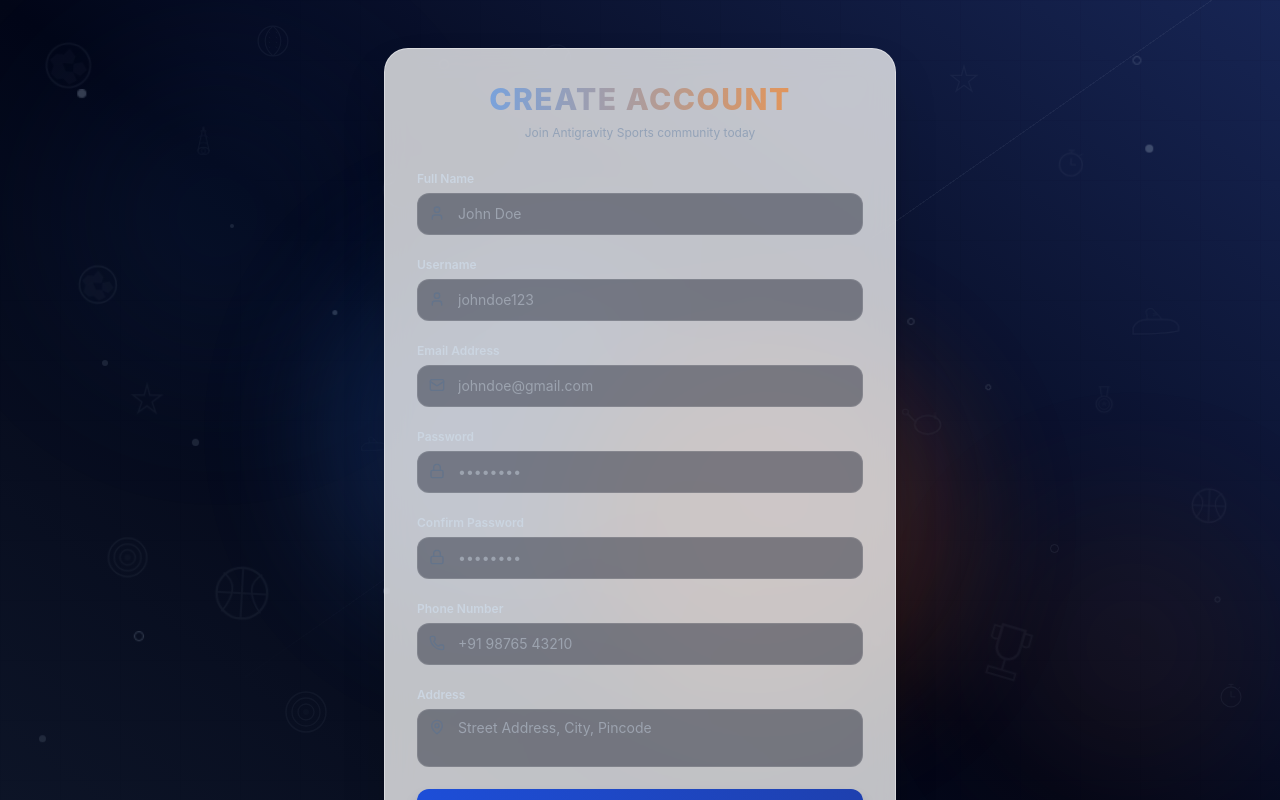
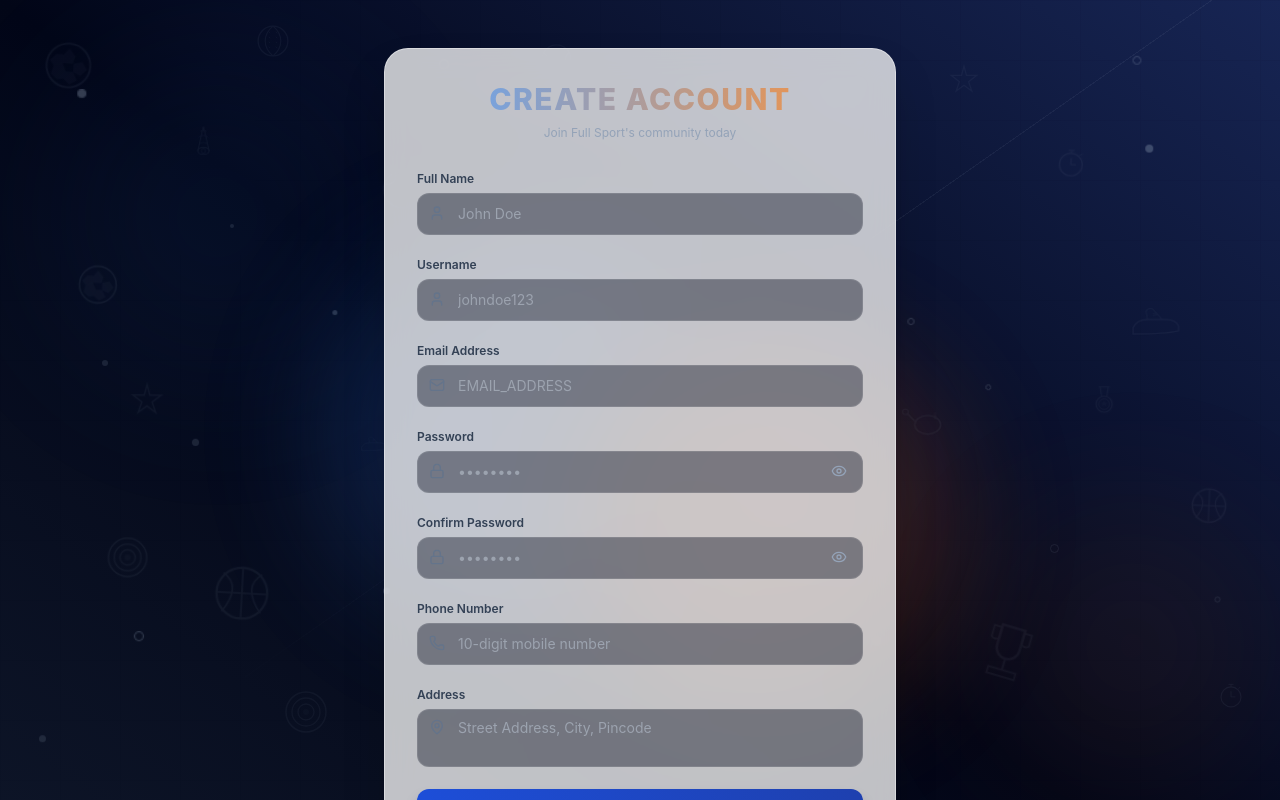
Before and after one commit to Ehlakya/sports_Inventry, a React app in the folder frontend/: page /register in a window 1280 px wide. Shown: the top 800 px of the page. Built offline with nearby package versions, Linux system fonts and the light colour scheme; the HTML template or start-up script is replaced by a standard one.

Commit message:
Updated project changes

```diff
--- a/frontend/src/pages/admin/AdminSuppliers.jsx
+++ b/frontend/src/pages/admin/AdminSuppliers.jsx
@@ -55,6 +55,9 @@ const AdminSuppliers = () => {
     if (!form.name || !form.email || !form.password) {
       showToast('Name, email, and password are required.', 'error'); return;
     }
+    if (form.phone && !/^\d{10}$/.test(form.phone)) {
+      showToast('Phone number must be exactly 10 digits.', 'error'); return;
+    }
     setSubmitting(true);
     try {
       await api.post('/users/suppliers', form);
@@ -97,7 +100,7 @@ const AdminSuppliers = () => {
     { icon: User, label: 'Full Name', key: 'name', type: 'text', required: true, placeholder: 'Supplier company name' },
     { icon: Mail, label: 'Email Address', key: 'email', type: 'email', required: true, placeholder: 'supplier@company.com' },
     { icon: Lock, label: modal === 'edit' ? 'New Password (leave blank to keep)' : 'Password', key: 'password', type: 'password', required: modal === 'add', placeholder: modal === 'edit' ? 'Leave blank to keep current' : 'Min 6 characters' },
-    { icon: Phone, label: 'Phone Number', key: 'phone', type: 'tel', required: false, placeholder: '+91 9876543210' },
+    { icon: Phone, label: 'Phone Number', key: 'phone', type: 'tel', required: false, placeholder: '10-digit mobile number' },
     { icon: MapPin, label: 'Address', key: 'address', type: 'text', required: false, placeholder: 'City, State' },
   ];
 
@@ -230,6 +233,8 @@ const AdminSuppliers = () => {
                       required={required}
                       value={form[key]}
                       onChange={e => setForm(p => ({ ...p, [key]: e.target.value }))}
+                      onInput={key === 'phone' ? (e => { e.target.value = e.target.value.replace(/\D/g, '').slice(0, 10); }) : undefined}
+                      maxLength={key === 'phone' ? 10 : undefined}
                       placeholder={placeholder}
                       className="w-full pl-10 pr-4 py-2.5 rounded-xl border border-slate-200 dark:border-slate-700 bg-white dark:bg-slate-900 text-sm focus:outline-none focus:ring-2 focus:ring-blue-900/40"
                     />
--- a/frontend/src/pages/auth/Login.jsx
+++ b/frontend/src/pages/auth/Login.jsx
@@ -2,7 +2,7 @@ import React, { useState } from 'react';
 import { useNavigate, Link, Navigate } from 'react-router-dom';
 import { useDispatch, useSelector } from 'react-redux';
 import { useForm } from 'react-hook-form';
-import { Mail, Lock, LogIn, Loader2 } from 'lucide-react';
+import { Mail, Lock, LogIn, Loader2, Eye, EyeOff } from 'lucide-react';
 import { useToast } from '../../components/common/Toast';
 import { loginStart, loginSuccess, loginFailure } from '../../store/authSlice';
 import apiClient from '../../api/axios';
@@ -14,6 +14,7 @@ const Login = () => {
   const { showToast } = useToast();
   const { isAuthenticated, role } = useSelector((state) => state.auth);
   const [loading, setLoading] = useState(false);
+  const [showPassword, setShowPassword] = useState(false);
 
   // IMPORTANT: useForm must be called before any conditional returns (Rules of Hooks)
   const { register, handleSubmit, formState: { errors } } = useForm({
@@ -103,15 +104,23 @@ const Login = () => {
               <div className="relative">
                 <input
                   id="login-password"
-                  type="password"
+                  type={showPassword ? 'text' : 'password'}
                   {...register('password', {
                     required: 'Password is required',
                     minLength: { value: 6, message: 'Password must be at least 6 characters' }
                   })}
                   placeholder="Enter Password"
-                  className="w-full pl-10 pr-4 py-3 bg-slate-950/40 border border-white/10 rounded-xl text-sm focus:outline-none focus:ring-2 focus:ring-blue-500 transition-all text-white placeholder-slate-500"
+                  className="w-full pl-10 pr-10 py-3 bg-slate-950/40 border border-white/10 rounded-xl text-sm focus:outline-none focus:ring-2 focus:ring-blue-500 transition-all text-white placeholder-slate-500"
                 />
                 <Lock className="absolute left-3 top-3.5 h-4 w-4 text-slate-500" />
+                <button
+                  type="button"
+                  onClick={() => setShowPassword(prev => !prev)}
+                  className="absolute right-3 top-3 h-5 w-5 text-slate-400 hover:text-slate-200 transition-colors focus:outline-none"
+                  aria-label={showPassword ? 'Hide password' : 'Show password'}
+                >
+                  {showPassword ? <EyeOff className="h-4 w-4" /> : <Eye className="h-4 w-4" />}
+                </button>
               </div>
               {errors.password && (
                 <span className="text-[10px] text-red-400 font-semibold">{errors.password.message}</span>
--- a/frontend/src/pages/auth/Register.jsx
+++ b/frontend/src/pages/auth/Register.jsx
@@ -1,7 +1,7 @@
 import React, { useState } from 'react';
 import { useNavigate, Link } from 'react-router-dom';
 import { useForm } from 'react-hook-form';
-import { Mail, Lock, User, Phone, MapPin, UserPlus, Loader2 } from 'lucide-react';
+import { Mail, Lock, User, Phone, MapPin, UserPlus, Loader2, Eye, EyeOff } from 'lucide-react';
 import { useToast } from '../../components/common/Toast';
 import apiClient from '../../api/axios';
 import SportsBackground from '../../components/common/SportsBackground';
@@ -11,6 +11,8 @@ const Register = () => {
   const { showToast } = useToast();
 
   const [loading, setLoading] = useState(false);
+  const [showPassword, setShowPassword] = useState(false);
+  const [showConfirmPassword, setShowConfirmPassword] = useState(false);
 
   const { register, handleSubmit, watch, formState: { errors } } = useForm({
     defaultValues: {
@@ -69,7 +71,7 @@ const Register = () => {
           <h1 className="text-3xl font-extrabold bg-gradient-to-r from-blue-400 to-orange-400 bg-clip-text text-transparent uppercase tracking-wider">
             Create Account
           </h1>
-          <p className="text-xs text-slate-400">Join Antigravity Sports community today</p>
+          <p className="text-xs text-slate-400">Join Full Sport's community today</p>
         </div>
 
         {/* Form */}
@@ -77,7 +79,7 @@ const Register = () => {
 
           {/* Full Name */}
           <div className="space-y-1">
-            <label className="text-xs font-semibold text-slate-300">Full Name</label>
+            <label className="text-xs font-semibold text-slate-700">Full Name</label>
             <div className="relative">
               <input
                 type="text"
@@ -91,7 +93,7 @@ const Register = () => {
 
           {/* Username */}
           <div className="space-y-1">
-            <label className="text-xs font-semibold text-slate-300">Username</label>
+            <label className="text-xs font-semibold text-slate-700">Username</label>
             <div className="relative">
               <input
                 type="text"
@@ -105,7 +107,7 @@ const Register = () => {
 
           {/* Email */}
           <div className="space-y-1">
-            <label className="text-xs font-semibold text-slate-300">Email Address</label>
+            <label className="text-xs font-semibold text-slate-700">Email Address</label>
             <div className="relative">
               <input
                 type="email"
@@ -113,7 +115,7 @@ const Register = () => {
                   required: 'Email is required',
                   pattern: { value: /^\S+@\S+$/i, message: 'Invalid email format' }
                 })}
-                placeholder="johndoe@gmail.com"
+                placeholder="EMAIL_ADDRESS"
                 className="w-full pl-10 pr-4 py-2.5 bg-slate-950/40 border border-white/10 rounded-xl text-sm focus:outline-none focus:ring-2 focus:ring-blue-500 transition-all text-white placeholder-slate-650"
               />
               <Mail className="absolute left-3 top-3 h-4 w-4 text-slate-500" />
@@ -122,54 +124,80 @@ const Register = () => {
 
           {/* Password */}
           <div className="space-y-1">
-            <label className="text-xs font-semibold text-slate-300">Password</label>
+            <label className="text-xs font-semibold text-slate-700">Password</label>
             <div className="relative">
               <input
-                type="password"
+                type={showPassword ? 'text' : 'password'}
                 {...register('password', {
                   required: 'Password is required'
                 })}
                 placeholder="••••••••"
-                className="w-full pl-10 pr-4 py-2.5 bg-slate-950/40 border border-white/10 rounded-xl text-sm focus:outline-none focus:ring-2 focus:ring-blue-500 transition-all text-white placeholder-slate-650"
+                className="w-full pl-10 pr-10 py-2.5 bg-slate-950/40 border border-white/10 rounded-xl text-sm focus:outline-none focus:ring-2 focus:ring-blue-500 transition-all text-white placeholder-slate-650"
               />
               <Lock className="absolute left-3 top-3 h-4 w-4 text-slate-500" />
+              <button
+                type="button"
+                onClick={() => setShowPassword(prev => !prev)}
+                className="absolute right-3 top-2.5 h-5 w-5 text-slate-400 hover:text-slate-200 transition-colors focus:outline-none"
+                aria-label={showPassword ? 'Hide password' : 'Show password'}
+              >
+                {showPassword ? <EyeOff className="h-4 w-4" /> : <Eye className="h-4 w-4" />}
+              </button>
             </div>
           </div>
 
           {/* Confirm Password */}
           <div className="space-y-1">
-            <label className="text-xs font-semibold text-slate-300">Confirm Password</label>
+            <label className="text-xs font-semibold text-slate-700">Confirm Password</label>
             <div className="relative">
               <input
-                type="password"
+                type={showConfirmPassword ? 'text' : 'password'}
                 {...register('confirmPassword', {
                   required: 'Confirm Password is required',
                   validate: value => value === watch('password') || 'Passwords do not match.'
                 })}
                 placeholder="••••••••"
-                className="w-full pl-10 pr-4 py-2.5 bg-slate-950/40 border border-white/10 rounded-xl text-sm focus:outline-none focus:ring-2 focus:ring-blue-500 transition-all text-white placeholder-slate-650"
+                className="w-full pl-10 pr-10 py-2.5 bg-slate-950/40 border border-white/10 rounded-xl text-sm focus:outline-none focus:ring-2 focus:ring-blue-500 transition-all text-white placeholder-slate-650"
               />
               <Lock className="absolute left-3 top-3 h-4 w-4 text-slate-500" />
+              <button
+                type="button"
+                onClick={() => setShowConfirmPassword(prev => !prev)}
+                className="absolute right-3 top-2.5 h-5 w-5 text-slate-400 hover:text-slate-200 transition-colors focus:outline-none"
+                aria-label={showConfirmPassword ? 'Hide password' : 'Show password'}
+              >
+                {showConfirmPassword ? <EyeOff className="h-4 w-4" /> : <Eye className="h-4 w-4" />}
+              </button>
             </div>
           </div>
 
           {/* Phone */}
           <div className="space-y-1">
-            <label className="text-xs font-semibold text-slate-300">Phone Number</label>
+            <label className="text-xs font-semibold text-slate-700">Phone Number</label>
             <div className="relative">
               <input
                 type="tel"
-                {...register('phone', { required: 'Phone Number is required' })}
-                placeholder="+91 98765 43210"
+                {...register('phone', {
+                  required: 'Phone Number is required',
+                  pattern: { value: /^\d{10}$/, message: 'Enter a valid 10-digit phone number' },
+                  minLength: { value: 10, message: 'Phone number must be exactly 10 digits' },
+                  maxLength: { value: 10, message: 'Phone number must be exactly 10 digits' },
+                })}
+                maxLength={10}
+                onInput={e => { e.target.value = e.target.value.replace(/\D/g, '').slice(0, 10); }}
+                placeholder="10-digit mobile number"
                 className="w-full pl-10 pr-4 py-2.5 bg-slate-950/40 border border-white/10 rounded-xl text-sm focus:outline-none focus:ring-2 focus:ring-blue-500 transition-all text-white placeholder-slate-650"
               />
               <Phone className="absolute left-3 top-3 h-4 w-4 text-slate-500" />
             </div>
+            {errors.phone && (
+              <span className="text-[10px] text-red-400 font-semibold">{errors.phone.message}</span>
+            )}
           </div>
 
           {/* Address */}
           <div className="space-y-1">
-            <label className="text-xs font-semibold text-slate-300">Address</label>
+            <label className="text-xs font-semibold text-slate-700">Address</label>
             <div className="relative">
               <textarea
                 rows="2"
```
